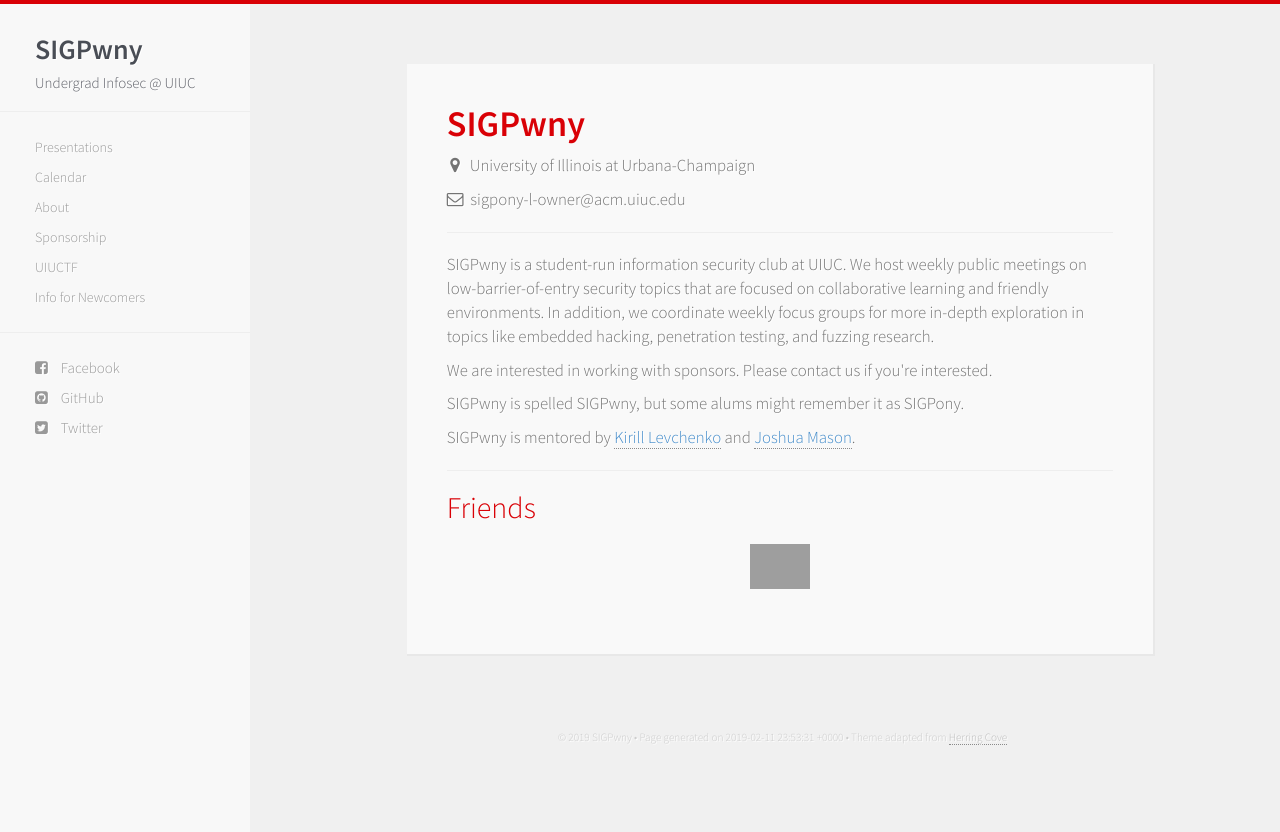
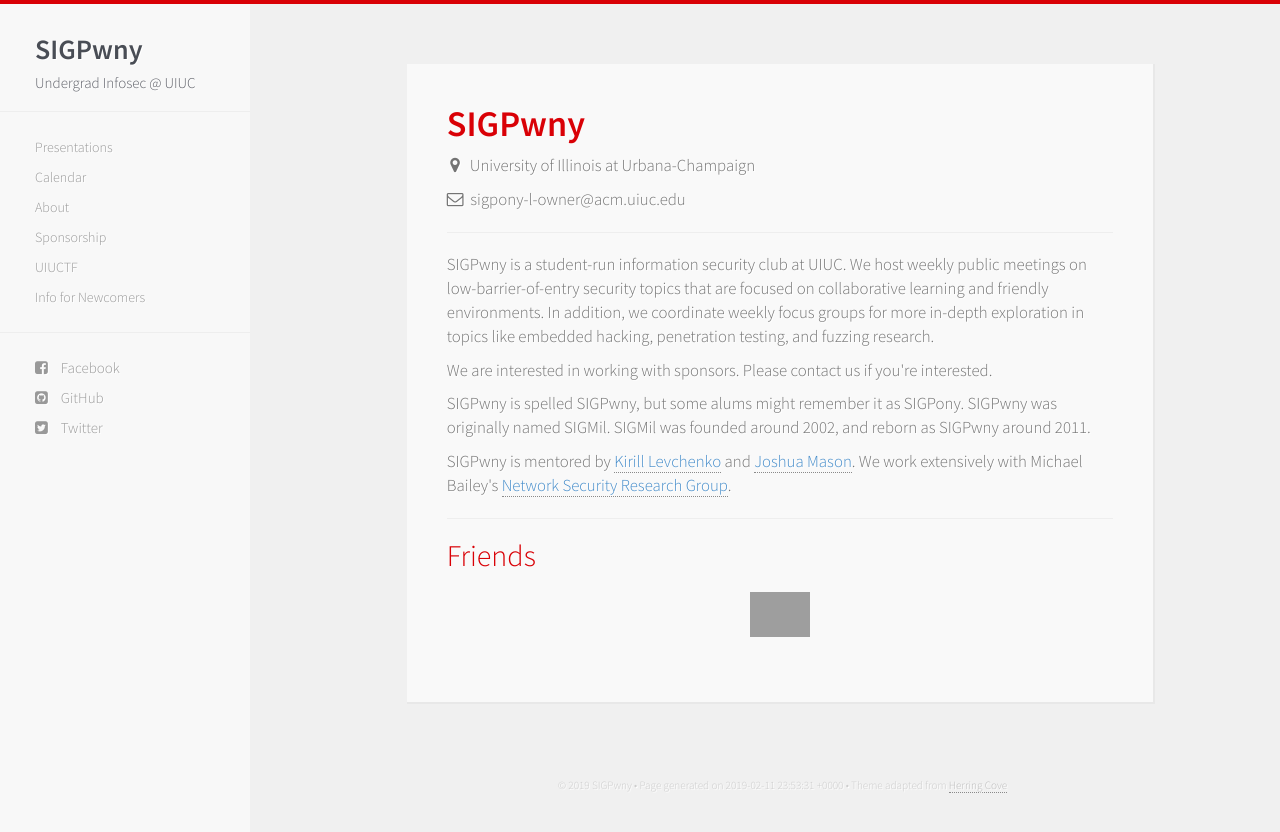
Before and after one commit to sigpwny/sigpwny.github.io-archive, a Jekyll site: the page built from about.html, in a window 1280 px wide. Shown: the top 832 px of the page. Built offline with Jekyll 4.4.1, drawn with Linux system fonts in a browser that asks for light colours; nearby versions of some CDN libraries; grey boxes are pictures that could not be loaded.

Commit message:
automated

```diff
--- a/about.html
+++ b/about.html
@@ -21,9 +21,9 @@
 
 		  <p>We are interested in working with sponsors. Please contact us if you're interested.</p>
 
-		  <p>SIGPwny is spelled SIGPwny, but some alums might remember it as SIGPony.</p>
+		  <p>SIGPwny is spelled SIGPwny, but some alums might remember it as SIGPony. SIGPwny was originally named SIGMil. SIGMil was founded around 2002, and reborn as SIGPwny around 2011.</p>
 
-		  <p>SIGPwny is mentored by <a href="http://klevchen.ece.illinois.edu/">Kirill Levchenko</a> and <a href="http://joshm.web.engr.illinois.edu/">Joshua Mason</a>.</p>
+		  <p>SIGPwny is mentored by <a href="http://klevchen.ece.illinois.edu/">Kirill Levchenko</a> and <a href="http://joshm.web.engr.illinois.edu/">Joshua Mason</a>. We work extensively with Michael Bailey's <a href="https://nsrg.sprai.org/">Network Security Research Group</a>.</p>
 
           <hr />
           <h2>Friends</h2>
```
